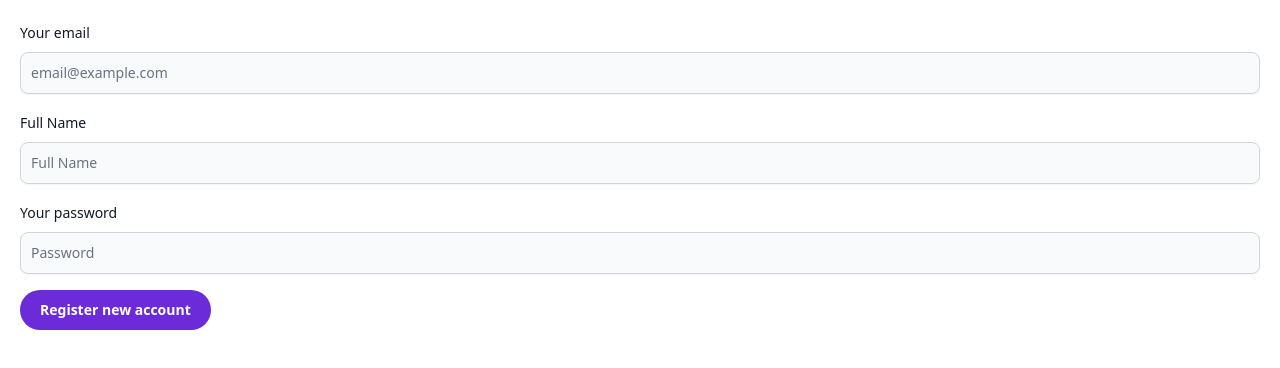
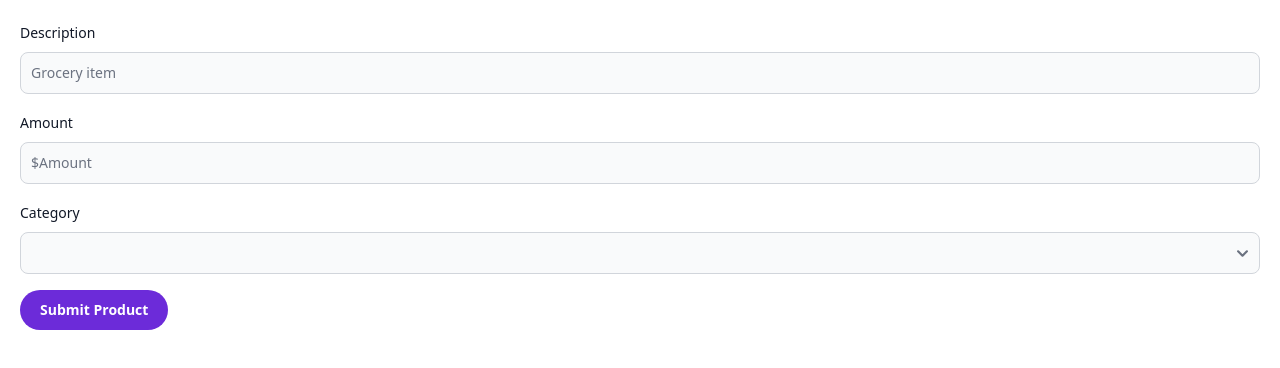
Before and after one commit to dorukwagle/react-app, a React (Vite) app: page / in a window 1280 px wide. Shown: the top 368 px of the page. Built offline with nearby package versions, Linux system fonts and the light colour scheme.

Commit message:
ExpenseTracker form created

```diff
--- a/package.json
+++ b/package.json
@@ -10,12 +10,14 @@
     "preview": "vite preview"
   },
   "dependencies": {
+    "@hookform/resolvers": "^3.1.0",
     "flowbite": "^1.6.5",
     "flowbite-react": "^0.4.4",
     "react": "^18.2.0",
     "react-dom": "^18.2.0",
     "react-hook-form": "^7.43.9",
-    "react-icons": "^4.8.0"
+    "react-icons": "^4.8.0",
+    "zod": "^3.21.4"
   },
   "devDependencies": {
     "@types/react": "^18.0.28",
--- a/src/App.tsx
+++ b/src/App.tsx
@@ -1,10 +1,11 @@
 
-import Form from "./components/Form";
+import ExpenseTracker from "./ExpenseTracker";
+import Form from "./ExpenseTracker";
 
 function App() {
 
     return (
-        <Form></Form>
+        <ExpenseTracker></ExpenseTracker>
     )
 }
 
--- /dev/null
+++ b/src/ExpenseTracker.tsx
@@ -0,0 +1,11 @@
+import ExpenseForm from "./components/ExpenseForm";
+
+const ExpenseTracker = () => {
+    return (
+        <>
+            <ExpenseForm />
+        </>
+    );
+}
+
+export default ExpenseTracker;
--- /dev/null
+++ b/src/components/ExpenseForm.tsx
@@ -0,0 +1,97 @@
+import ButtonPrimary from "./Buttons";
+import { Label, TextInput, Select } from "flowbite-react";
+import { z } from "zod";
+import { zodResolver } from "@hookform/resolvers/zod";
+import { FieldValues, useForm } from "react-hook-form";
+
+const expenseSchema = z.object({
+    description: z
+        .string()
+        .min(3, "Description must be at least 3 characters")
+        .max(25, "Description cannot exceed 25 characters"),
+    amount: z.number().min(1, "Amount cannot be less than Rs. 1"),
+    category: z.string().min(3, "please select an option")
+});
+
+type FormData = z.infer<typeof expenseSchema>;
+
+const ExpenseForm = () => {
+    const {
+        register,
+        handleSubmit,
+        formState: { errors },
+    } = useForm<FormData>({ resolver: zodResolver(expenseSchema) });
+
+    const handleFormSubmit = (data: FieldValues) => {
+        console.log(data);
+    };
+
+    return (
+        <form
+            onSubmit={handleSubmit(handleFormSubmit)}
+            className="flex flex-col gap-4"
+        >
+            <div>
+                <div className="mb-2 block">
+                    <Label
+                        htmlFor="description"
+                        value="Description"
+                        color={errors.description && "failure"}
+                    />
+                </div>
+                <TextInput
+                    {...register("description")}
+                    id="description"
+                    type="text"
+                    placeholder="Grocery item"
+                    color={errors.description && "failure"}
+                    required={true}
+                    helperText={errors.description?.message}
+                />
+            </div>
+            <div>
+                <div className="mb-2 block">
+                    <Label
+                        htmlFor="amount"
+                        value="Amount"
+                        color={errors.amount && "failure"}
+                    />
+                </div>
+                <TextInput
+                    {...register("amount", { valueAsNumber: true })}
+                    id="amount"
+                    type="number"
+                    step="0.01"
+                    color={errors.amount && "failure"}
+                    placeholder="$Amount"
+                    helperText={errors.amount?.message}
+                />
+            </div>
+            <div>
+                <div className="mb-2 block">
+                    <Label
+                        htmlFor="category"
+                        value="Category"
+                        color={errors.category && "failure"}
+                    />
+                </div>
+                <Select
+                    {...register("category")}
+                    id="category"
+                    color={errors.category && "failure"}
+                    helperText={errors.category?.message}
+                >
+                    <option selected></option>
+                    <option value="groceries">Groceries</option>
+                    <option value="utilities">Utilities</option>
+                    <option value="entertainment">Entertainment</option>
+                </Select>
+            </div>
+            <div>
+                <ButtonPrimary color="purple">Submit Product</ButtonPrimary>
+            </div>
+        </form>
+    );
+};
+
+export default ExpenseForm;
--- a/src/components/Form.tsx
+++ b/src/components/Form.tsx
@@ -1,67 +1,109 @@
 import { TextInput, Label } from "flowbite-react";
 import ButtonPrimary from "./Buttons";
 import { FieldValues, useForm } from "react-hook-form";
+import { BsFillPersonFill, BsFillLockFill } from "react-icons/bs";
+import { MdEmail } from "react-icons/md";
+import { z } from "zod";
+import { zodResolver } from "@hookform/resolvers/zod";
 
-interface FormDate {
-    fullname: string;
-    email: string;
-    password: string;
-}
+const formSchema = z.object({
+    fullname: z.string().min(5).max(25),
+    email: z.string().max(75),
+    password: z.string().min(6).max(25),
+});
+
+type FormData = z.infer<typeof formSchema>;
 
 const Form = () => {
-    const { register, handleSubmit, setError } = useForm<FormDate>();
+    const {
+        register,
+        handleSubmit,
+        formState: { errors },
+    } = useForm<FormData>({ resolver: zodResolver(formSchema) });
+
+    const lockFailureIcon = () => <BsFillLockFill color="red" />;
+    const lockIcon = BsFillLockFill;
+    const personFailureIcon = () => <BsFillPersonFill color="red" />;
+    const personIcon = BsFillPersonFill;
+    const emailFailureIcon = () => <MdEmail color="red" />;
+    const emailIcon = MdEmail;
 
     const handleFormSubmit = (e: FieldValues) => {
         console.log(e);
-    }
+    };
 
     return (
-        <form className="flex flex-col gap-4"
-            onSubmit={handleSubmit(handleFormSubmit)}>
+        <form
+            className="flex flex-col gap-4"
+            onSubmit={handleSubmit(handleFormSubmit)}
+        >
             <div>
                 <div className="mb-2 block">
-                    <Label htmlFor="email2" value="Your email" />
+                    <Label
+                        htmlFor="email2"
+                        value="Your email"
+                        color={errors.email ? "failure" : "default"}
+                    />
                 </div>
                 <TextInput
-                    {...register('email')}
+                    {...register("email")}
                     id="email2"
                     type="email"
                     placeholder="email@example.com"
                     required={true}
                     shadow={true}
+                    icon={errors.email ? emailFailureIcon : emailIcon}
+                    color={errors.email && "failure"}
+                    helperText={errors.email && errors.email.message}
                 />
             </div>
             <div>
                 <div className="mb-2 block">
-                    <Label htmlFor="full-name" value="Full Name" />
+                    <Label
+                        htmlFor="full-name"
+                        value="Full Name"
+                        color={errors.fullname ? "failure" : "default"}
+                    />
                 </div>
                 <TextInput
-                    {...register('fullname')}
+                    {...register("fullname")}
                     id="full-name"
                     type="text"
                     placeholder="Full Name"
+                    icon={errors.fullname ? personFailureIcon : personIcon}
+                    shadow={true}
                     required={true}
-                    shadow={true}
+                    color={errors.fullname && "failure"}
+                    helperText={errors.fullname && errors.fullname.message}
                 />
             </div>
             <div>
                 <div className="mb-2 block">
-                    <Label htmlFor="password2" value="Your password" />
+                    <Label
+                        htmlFor="password2"
+                        value="Your password"
+                        color={errors.password ? "failure" : "default"}
+                    />
                 </div>
                 <TextInput
-                    {...register('password')}
+                    {...register("password")}
                     id="password2"
                     type="password"
                     placeholder="Password"
                     required={true}
                     shadow={true}
+                    icon={errors.password ? lockFailureIcon : lockIcon}
+                    color={errors.password && "failure"}
+                    helperText={errors.password && errors.password.message}
                 />
             </div>
             <div>
-                <ButtonPrimary color="purple">Register new account</ButtonPrimary>
+                <ButtonPrimary color="purple">
+                    Register new account
+                </ButtonPrimary>
             </div>
         </form>
     );
-}
+};
 
 export default Form;
```
Also changed, not shown: 1 other file (tests, documents, lock files or other folders).
